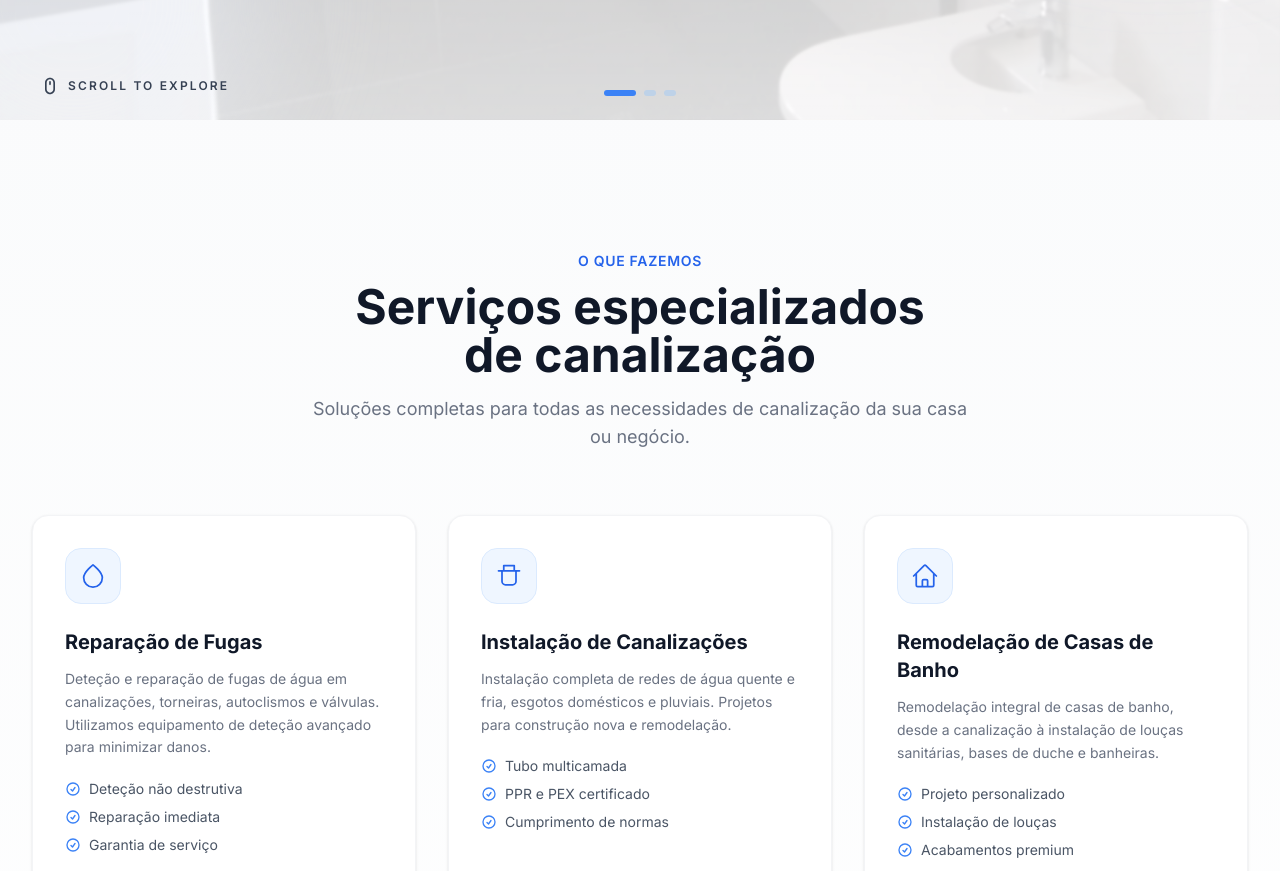
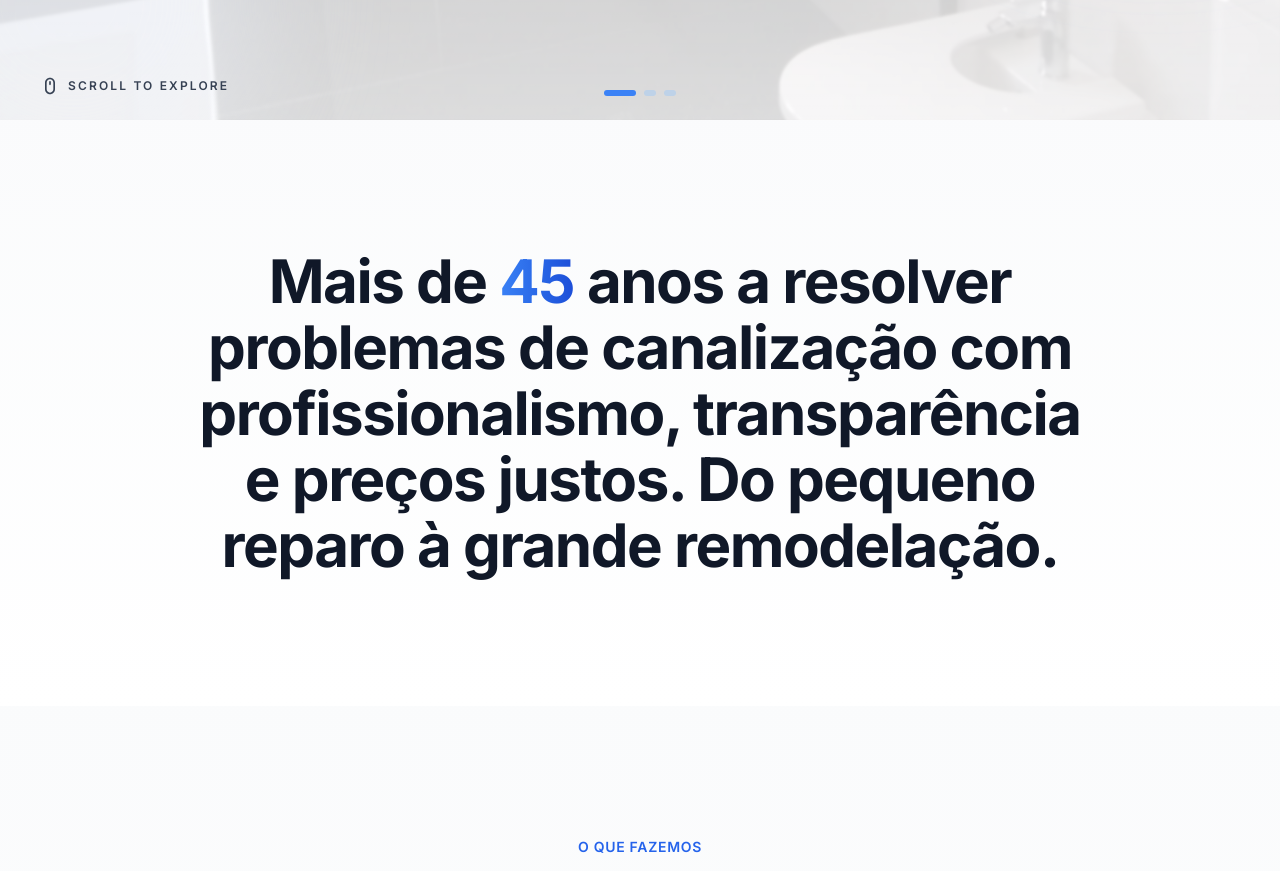
Before and after one commit to andrefsg05/juliocanalizacoes-website, a Next.js app: page / in a window 1280 px wide. Shown: the part 680-1551 px from the top of the page. Built offline with nearby package versions, Linux system fonts and the light colour scheme; no server answers.

Commit message:
new intro phrase

```diff
--- a/src/app/page.tsx
+++ b/src/app/page.tsx
@@ -4,6 +4,7 @@ import { useState, useCallback, useEffect, useRef } from 'react'
 import Image from 'next/image'
 import gsap from 'gsap'
 import { SplitText } from 'gsap/SplitText'
+import { ScrollTrigger } from 'gsap/ScrollTrigger'
 import LoadingScreen from '@/components/LoadingScreen'
 import BrandLogo from '@/components/BrandLogo'
 import SmoothScroll from '@/components/SmoothScroll'
@@ -11,7 +12,7 @@ import TapIcon from '@/components/TapIcon'
 import MouseIcon from '@/components/MouseIcon'
 
 if (typeof window !== 'undefined') {
-  gsap.registerPlugin(SplitText)
+  gsap.registerPlugin(SplitText, ScrollTrigger)
 }
 
 /* ───────── Icon Components ───────── */
@@ -280,6 +281,8 @@ const heroTitleKeywords = new Set(['qualidade', 'confiança'])
 export default function Home() {
   const headerRef = useRef<HTMLElement | null>(null)
   const heroTitleRef = useRef<HTMLHeadingElement | null>(null)
+  const introPhraseRef = useRef<HTMLParagraphElement | null>(null)
+  const experienceNumberRef = useRef<HTMLSpanElement | null>(null)
   const [isInitialLoading, setIsInitialLoading] = useState(true)
   const [showPageContent, setShowPageContent] = useState(false)
   const [showHeroSupportingContent, setShowHeroSupportingContent] = useState(false)
@@ -423,6 +426,35 @@ export default function Home() {
       split?.revert()
     }
   }, [isInitialLoading])
+
+  useEffect(() => {
+    if (!showPageContent) return
+
+    const phrase = introPhraseRef.current
+    const number = experienceNumberRef.current
+    if (!phrase || !number) return
+
+    const counter = { value: 0 }
+
+    const tween = gsap.to(counter, {
+      value: 45,
+      duration: 4,
+      ease: 'power2.out',
+      scrollTrigger: {
+        trigger: phrase,
+        start: 'top 100%',
+        once: true,
+      },
+      onUpdate: () => {
+        number.textContent = String(Math.round(counter.value)).padStart(2, '0')
+      },
+    })
+
+    return () => {
+      tween.scrollTrigger?.kill()
+      tween.kill()
+    }
+  }, [showPageContent])
 
   useEffect(() => {
     const updateHeaderState = () => {
@@ -722,6 +754,16 @@ export default function Home() {
       </section>
 
       {showPageContent && <>
+      <section className="section-padding bg-gradient-to-b from-gray-50/80 to-white">
+        <div className="container mx-auto px-6 lg:px-8">
+          <div className="max-w-4xl mx-auto text-center">
+            <p ref={introPhraseRef} className="text-3xl sm:text-4xl md:text-5xl lg:text-6xl font-bold text-gray-900 leading-[1.1] tracking-tight text-balance">
+              Mais de{' '}
+              <span ref={experienceNumberRef} className="gradient-text">45</span> anos a resolver problemas de canalização com profissionalismo, transparência e preços justos. Do pequeno reparo à grande remodelação.
+            </p>
+          </div>
+        </div>
+      </section>
       {/* ── Services Section ── */}
       <section id="servicos" className="section-padding bg-gradient-to-b from-gray-50/80 to-white">
         <div className="container mx-auto px-6 lg:px-8">
```
